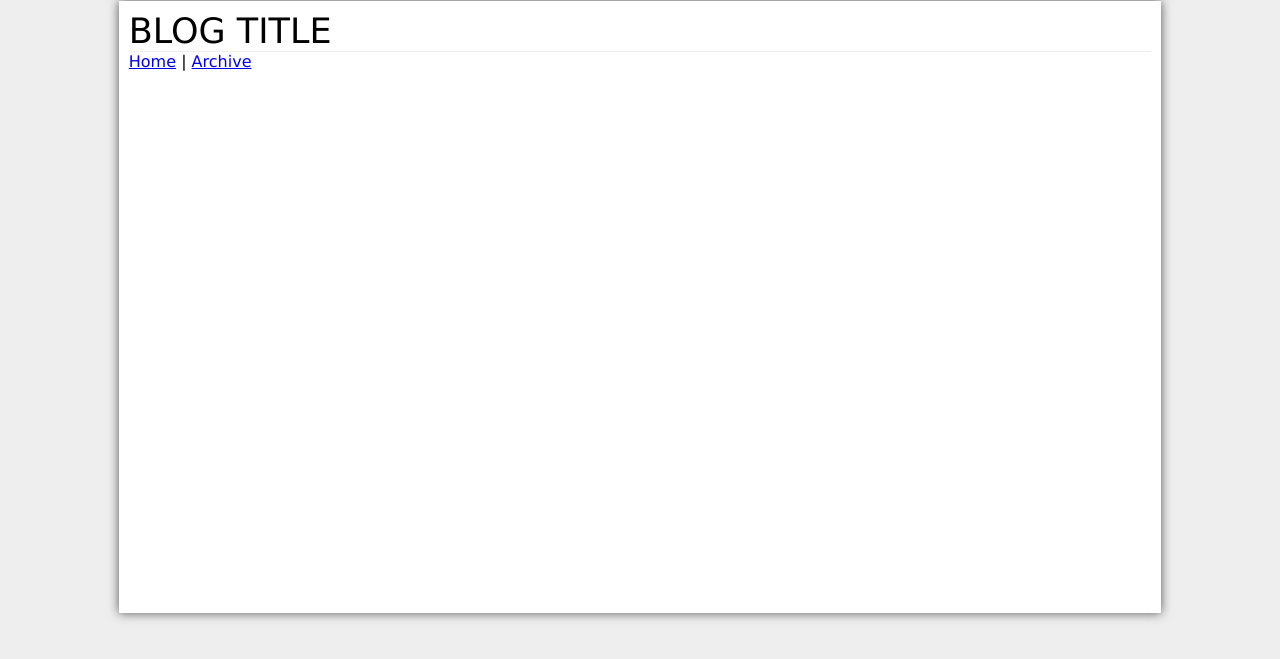
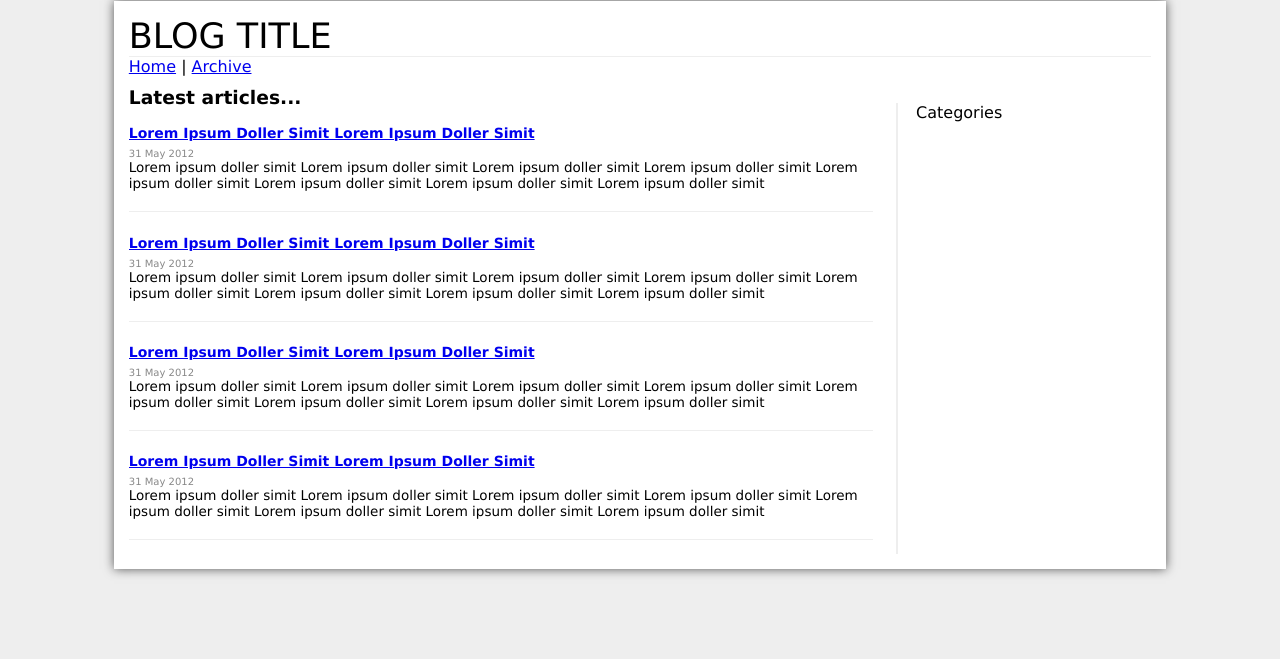
Before and after one commit to rashidshaikh/rashidshaikh.github.com, a Jekyll site: the page index.html, which Jekyll copies as it is, in a window 1280 px wide. Shown: the top 659 px of the page. Built offline with Jekyll 4.4.1, drawn with Linux system fonts in a browser that asks for light colours.

Commit message:
Added sample blog posts

```diff
--- a/assets/styles/desktop.css
+++ b/assets/styles/desktop.css
@@ -1,20 +1,66 @@
-body{
+body {
 	background-color: #EEE;
 	font-family: verdana;
 	margin: 1px;
 }
 
-#mainWrapper{
-	//border: 1px solid #D8D8D8;
-	//border-radius: 10px;
+#mainWrapper { //
+	border: 1px solid #D8D8D8; //
+	border-radius: 10px;
 	box-shadow: 0 0 10px rgba(0, 0, 0, 0.65);
 	background-color: #FFF;
-    margin: auto;
-    width: 80%;
-    padding: 10px;
+	margin: auto;
+	width: 80%;
+	padding: 15px;
 }
 
-header{
+header {
 	font-size: 35px;
 	border-bottom: 1px solid #EEEEEE;
 }
+
+#contentWrapper {
+	width: 100%;
+	margin-top: 10px;
+	overflow: hidden;
+}
+
+#left {
+	width: 75%;
+	margin-top: 10px;
+	float: left;
+	border-right: 2px solid #EEEEEE;
+}
+
+#right {
+	width: 23%;
+	margin-top: 10px;
+	float: right;
+}
+
+.blogentry {
+	margin-top: 10px;
+}
+
+.blogdate {
+	color: #888888;
+	font-size: 10px;
+	margin-top: -15px;
+}
+
+.blogsummary {
+	border-bottom: 1px solid #EEEEEE;
+	font-size: 13.5px;
+	margin-top: -10px;
+	padding-bottom: 20px;
+	width: 97%;
+}
+
+h5 a {
+	font-size: 14px;
+}
+
+#contentWrapper h3 {
+	margin-bottom: -15px;
+	margin-top: 1px;
+}
--- a/assets/styles/mobile.css
+++ b/assets/styles/mobile.css
@@ -1,5 +1,6 @@
 body{
 	background-color: #EEE;
+	font-family: verdana;
 	margin: 0;
 }
 #mainWrapper{
@@ -14,3 +15,46 @@ header{
 	font-size: 25px;
 	border-bottom: 1px solid #EEEEEE;
 }
+
+#contentWrapper{
+	width: 100%;
+	margin-top: 10px;
+	overflow: hidden;
+}
+
+#left{
+	width: 100%;
+	margin-top: 10px;
+	float: left;
+}
+
+#right{
+	display: none;
+}
+
+.blogentry{
+	margin-top: 10px;
+}
+
+.blogdate {
+	color: #888888;
+	font-size: 10px;
+	margin-top: -15px;
+}
+
+.blogsummary {
+	border-bottom: 1px solid #EEEEEE;
+	font-size: 13.5px;
+	margin-top: -10px;
+	padding-bottom: 20px;
+	width: 97%;
+}
+
+h5 a {
+	font-size: 14px;
+}
+
+#contentWrapper h3 {
+	margin-bottom: -15px;
+	margin-top: 1px;
+}
--- a/index.html
+++ b/index.html
@@ -1,13 +1,15 @@
 <html>
 <head>
 <title>BLOG TITLE</title>
- <meta charset="utf-8">
- <meta name="description" content="">
- <meta name="keywords" content="">
- <meta name="author" content="Equal Experts">
- <meta name="viewport" content="user-scalable=no,width=device-width" />
- <LINK href="assets/styles/desktop.css" media="all and (min-width: 900px)" rel="stylesheet" type="text/css">
- <LINK href="assets/styles/mobile.css"  media="all and (max-width: 899px)" rel="stylesheet" type="text/css">
+<meta charset="utf-8">
+<meta name="description" content="">
+<meta name="keywords" content="">
+<meta name="author" content="Equal Experts">
+<meta name="viewport" content="user-scalable=no,width=device-width" />
+<LINK href="assets/styles/desktop.css"
+	media="all and (min-width: 900px)" rel="stylesheet" type="text/css">
+<LINK href="assets/styles/mobile.css" media="all and (max-width: 899px)"
+	rel="stylesheet" type="text/css">
 </head>
 <body>
 	<div id="mainWrapper">
@@ -15,9 +17,58 @@
 		<nav>
 			<a href="#">Home</a> | <a href="#">Archive</a>
 		</nav>
-		<br>
-		<br><br><br><br><br><br><br><br><br><br><br><br><br><br><br><br><br><br><br><br><br><br><br><br><br><br><br>
-		<section></section>
+		<div id="contentWrapper">
+			<h3>Latest articles...</h3>
+			<div id="left">
+				<section class="blogentry">
+					<h5>
+						<a href="#">Lorem Ipsum Doller Simit Lorem Ipsum Doller Simit</a>
+					</h5>
+					<p class="blogdate">31 May 2012</p>
+					<p class="blogsummary">Lorem ipsum doller simit Lorem ipsum
+						doller simit Lorem ipsum doller simit Lorem ipsum doller simit
+						Lorem ipsum doller simit Lorem ipsum doller simit Lorem ipsum
+						doller simit Lorem ipsum doller simit</p>
+				</section>
+
+				<section class="blogentry">
+					<h5>
+						<a href="#">Lorem Ipsum Doller Simit Lorem Ipsum Doller Simit</a>
+					</h5>
+					<p class="blogdate">31 May 2012</p>
+					<p class="blogsummary">Lorem ipsum doller simit Lorem ipsum
+						doller simit Lorem ipsum doller simit Lorem ipsum doller simit
+						Lorem ipsum doller simit Lorem ipsum doller simit Lorem ipsum
+						doller simit Lorem ipsum doller simit</p>
+				</section>
+
+				<section class="blogentry">
+					<h5>
+						<a href="#">Lorem Ipsum Doller Simit Lorem Ipsum Doller Simit</a>
+					</h5>
+					<p class="blogdate">31 May 2012</p>
+					<p class="blogsummary">Lorem ipsum doller simit Lorem ipsum
+						doller simit Lorem ipsum doller simit Lorem ipsum doller simit
+						Lorem ipsum doller simit Lorem ipsum doller simit Lorem ipsum
+						doller simit Lorem ipsum doller simit</p>
+				</section>
+
+				<section class="blogentry">
+					<h5>
+						<a href="#">Lorem Ipsum Doller Simit Lorem Ipsum Doller Simit</a>
+					</h5>
+					<p class="blogdate">31 May 2012</p>
+					<p class="blogsummary">Lorem ipsum doller simit Lorem ipsum
+						doller simit Lorem ipsum doller simit Lorem ipsum doller simit
+						Lorem ipsum doller simit Lorem ipsum doller simit Lorem ipsum
+						doller simit Lorem ipsum doller simit</p>
+				</section>
+			</div>
+			<div id="right">
+				Categories<br> <br> <br> <br>
+			</div>
+		</div>
+
 	</div>
 </body>
 </html>
```
